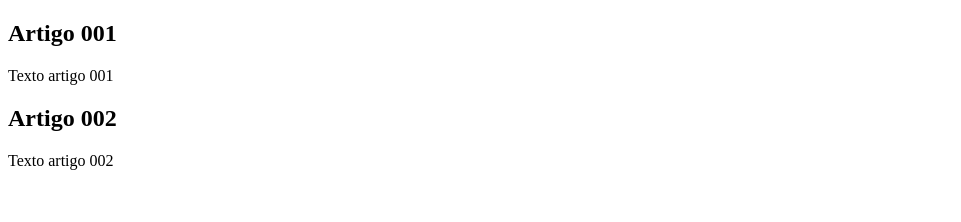
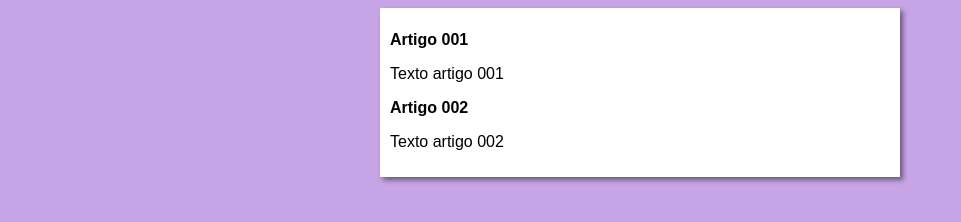
Before and after one commit to JuanpabloFAC/projeto-site, a plain HTML site: page index.html in a window 1280 px wide. Shown: the whole page, without its empty margins (0-961 px from the left). Drawn offline with Linux system fonts and the light colour scheme.

Commit message:
iniciei o design

```diff
--- /dev/null
+++ b/estilos/style.css
@@ -0,0 +1,16 @@
+* {
+    font-family: Arial, Helvetica, sans-serif;
+    font-size: 16px;
+}
+
+body {
+    background-color: rgb(198, 164, 230);
+}
+
+main {
+    background-color: white;
+    width: 500px;
+    margin: auto;
+    padding: 10px;
+    box-shadow: 3px 3px 5px rgba(0, 0, 0, 0.473);
+}
--- a/index.html
+++ b/index.html
@@ -4,6 +4,8 @@
     <meta charset="UTF-8">
     <meta http-equiv="X-UA-Compatible" content="IE=edge">
     <meta name="viewport" content="width=device-width, initial-scale=1.0">
+
+    <link rel="stylesheet" href="estilos/style.css">
     <title>Título do site</title>
 </head>
 <body>
```
